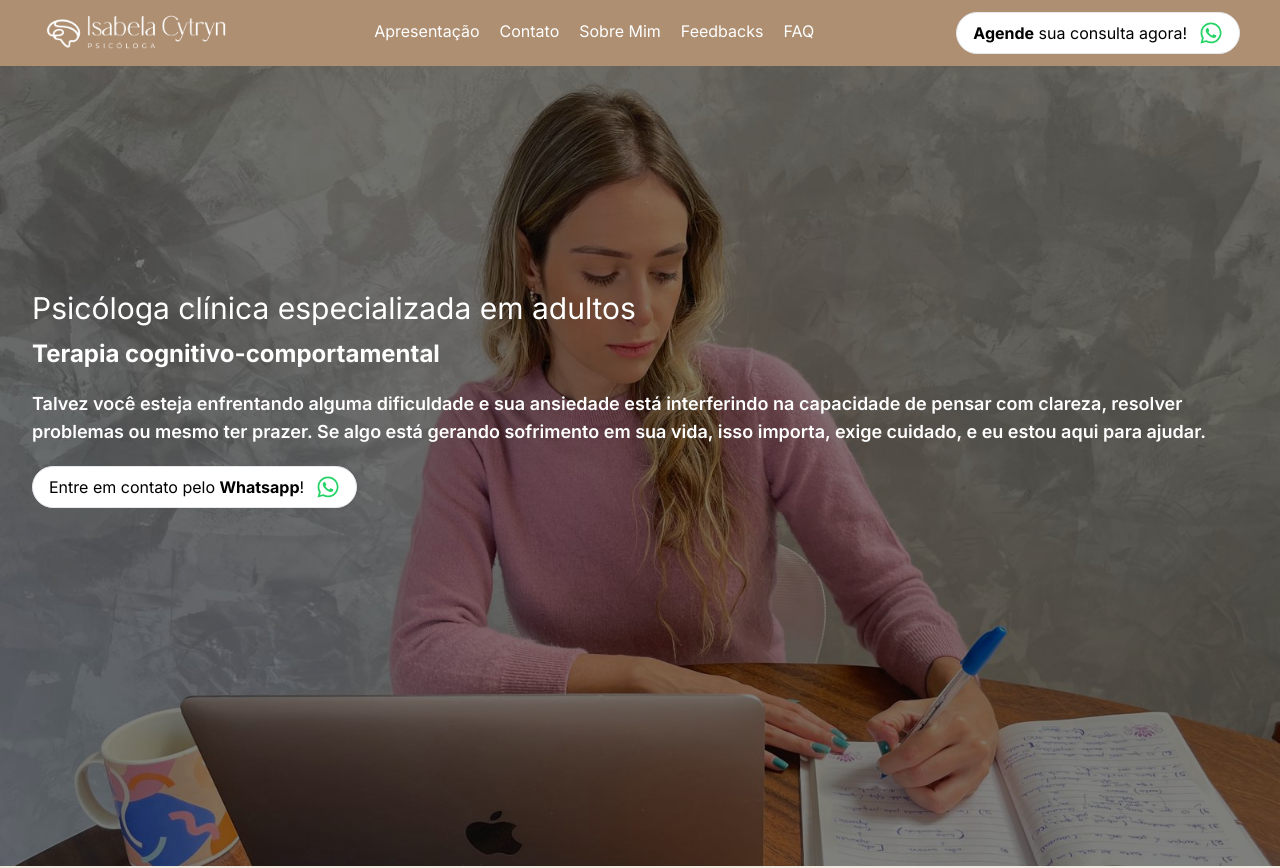
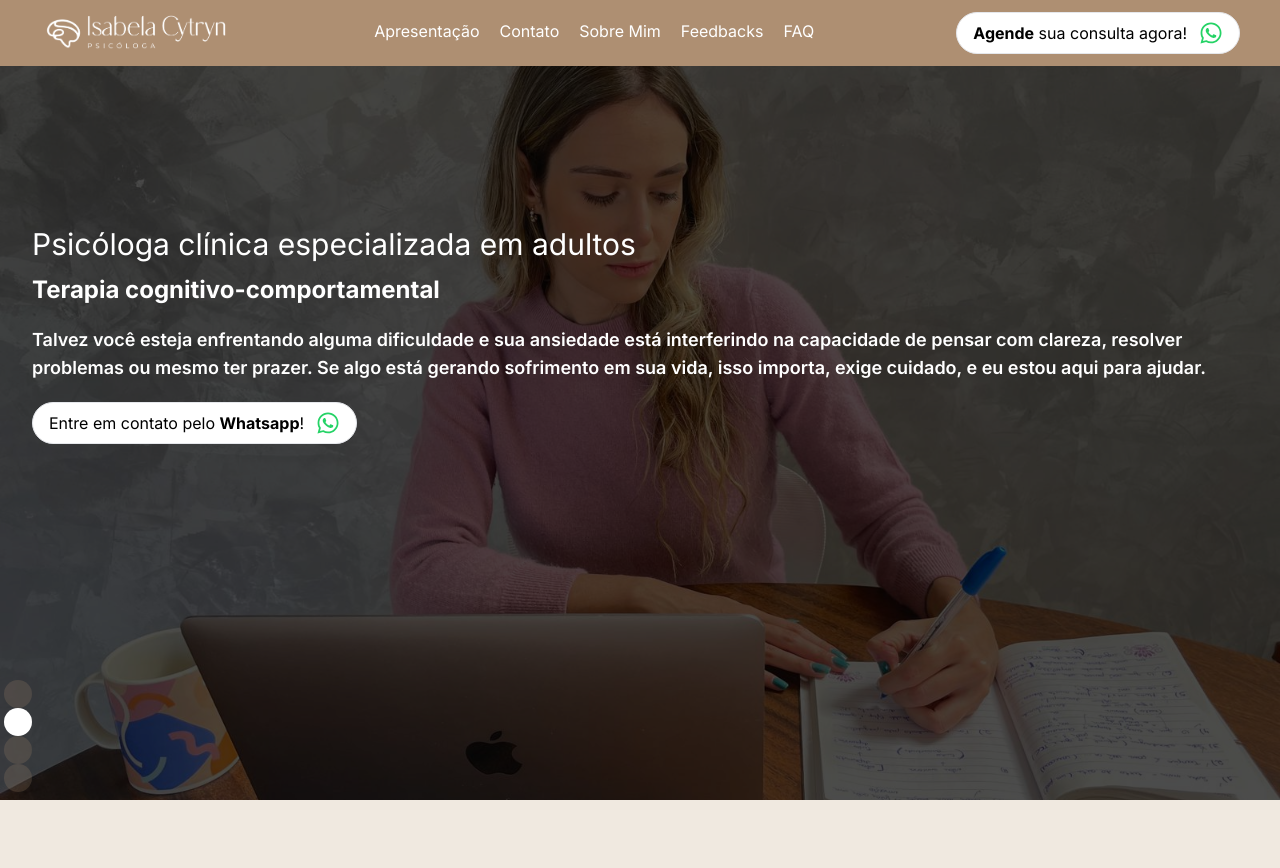
Before and after one commit to MarceloBxD/isacytryn, a Next.js app: page / in a window 1280 px wide. Shown: the top 868 px of the page. Built offline with nearby package versions, Linux system fonts and the light colour scheme.

Commit message:
chore: Update package.json and next.config.mjs to add Swiper dependency and configure image domains

```diff
--- a/components/CtaButton/index.tsx
+++ b/components/CtaButton/index.tsx
@@ -1,3 +1,4 @@
+import Link from "next/link";
 import React from "react";
 import { FaWhatsapp } from "react-icons/fa";
 
@@ -7,7 +8,11 @@ type CtaButtonProps = {
 
 export const CtaButton: React.FC<CtaButtonProps> = ({ title }) => {
   return (
-    <button className="flex border bg-white py-2 px-4 rounded-full z-50 items-center gap-3 ">
+    <Link
+      target="_blank"
+      href="https://api.whatsapp.com/send?phone=5521994633606&text=Oi,%20vim%20pelo%20site!%20"
+      className="flex border cursor-pointer bg-white py-2 px-4 rounded-full z-50 items-center gap-3 "
+    >
       {/* svg wpp */}
       <span
         dangerouslySetInnerHTML={{
@@ -16,6 +21,6 @@ export const CtaButton: React.FC<CtaButtonProps> = ({ title }) => {
         className="text-black text-md"
       />
       <FaWhatsapp size={24} color="#25D366" />
-    </button>
+    </Link>
   );
 };
--- a/components/Footer/index.tsx
+++ b/components/Footer/index.tsx
@@ -15,6 +15,7 @@ const SOCIAL_MEDIA_ITEMS = [
     name: "Instagram",
     image: <FaInstagram size={32} color="#fff" />,
     bgOnHover: "#E1306C",
+    href: "https://www.instagram.com/psi.isabelacytryn/",
   },
   {
     id: 2,
@@ -34,6 +35,7 @@ const SOCIAL_MEDIA_ITEMS = [
         height={32}
       />
     ),
+    href: "https://www.doctoralia.com.br/isabela-cytryn-2",
   },
 ];
 
@@ -54,12 +56,15 @@ const Footer: React.FC = () => {
       </div>
       <div className="flex flex-col py-5 bg-primary  items-center justify-center w-full">
         <div className="flex flex-col items-center justify-center w-full">
-          <div className="flex flex-col items-center justify-center w-full mb-5">
-            <h1 className="text-2xl font-bold text-black">Endereço</h1>
+          <div className="flex flex-col items-center justify-center w-full mb-5 gap-2">
+            <h1 className="text-xl md:text-2xl font-bold text-black">
+              Endereço
+            </h1>
             <p className="text-md md:text-lg max-w-[350px] md:max-w-full text-center mt-2 text-black">
               Rua Capitão Salomão, 63 - Humaitá - Rio de Janeiro, RJ
             </p>
-            <p className="text-lg"></p>
+            <p className="text-md md:text-lg font-bold">CRP: 05/69829</p>
+            <p className="text-md md:text-lg">Isabela Fernandes Cytryn</p>
           </div>
           <CtaButton title="Entre em contato pelo <b>Whatsapp</b>!" />
         </div>
--- a/next.config.mjs
+++ b/next.config.mjs
@@ -1,5 +1,8 @@
 /** @type {import('next').NextConfig} */
 const nextConfig = {
+  images: {
+    domains: ["images.unsplash.com"],
+  },
   typescript: {
     // !! WARN !!
     // Dangerously allow production builds to successfully complete even if
--- a/package.json
+++ b/package.json
@@ -20,6 +20,7 @@
     "react": "^18",
     "react-dom": "^18",
     "react-icons": "^5.2.1",
+    "swiper": "^11.1.4",
     "tailwind-merge": "^2.3.0",
     "tailwindcss-animate": "^1.0.7"
   },
--- a/src/app/globals.css
+++ b/src/app/globals.css
@@ -1,6 +1,10 @@
 @import "tailwindcss/base";
 @import "tailwindcss/components";
 @import "tailwindcss/utilities";
+
+@import "swiper/css";
+@import "swiper/css/navigation";
+@import "swiper/css/pagination";
 
 * {
   margin: 0;
@@ -13,3 +17,34 @@ body {
   background-color: #f0e9e0;
   overflow-x: hidden;
 }
+
+/* Estilos personalizados para os bullets de paginação */
+.swiper-pagination-bullet {
+  width: 28px;
+  height: 28px;
+  display: flex;
+  align-items: center;
+  justify-content: center;
+  background-color: #ae8f72; /* Cor de fundo */
+  color: #fff; /* Cor do texto */
+  border-radius: 50%; /* Forma circular */
+  margin: 0 5px; /* Espaçamento entre bullets */
+  font-size: 1rem; /* Tamanho da fonte */
+  transition: transform 0.3s; /* Animação de transição */
+  z-index: 20;
+}
+
+.swiper-pagination-bullet:hover {
+  transform: scale(1.2); /* Aumentar tamanho ao passar o mouse */
+  background-color: #fff; /* Cor de fundo ao passar o mouse */
+}
+
+.swiper-pagination-bullet-active {
+  background-color: #fff !important; /* Cor de fundo do bullet ativo */
+}
+
+/* Ajuste a cor da navegação do Swiper, se necessário */
+.swiper-button-next,
+.swiper-button-prev {
+  color: #264653; /* Cor das setas de navegação */
+}
--- a/src/sections/Presentation/index.tsx
+++ b/src/sections/Presentation/index.tsx
@@ -3,24 +3,69 @@
 // native imports
 import React from "react";
 import { motion } from "framer-motion";
-
+import "../../app/globals.css";
 // components
 import { CtaButton } from "../../../components/CtaButton";
 
-// amimation
+// animation
 import { FADE_IN_BASIC_ANIMATION } from "@/utils/animations";
+import Image from "next/image";
+// swiper
+import { Swiper, SwiperSlide } from "swiper/react";
+
+// swiper modules
+import { Pagination, Autoplay } from "swiper/modules";
 
 // data
 import { PRESENTATION_DATA } from "@/data";
 
+const IMAGES_TO_SLIDE = [
+  "/images/bg.jpg",
+  "/images/bg.jpg",
+  "/images/bg.jpg",
+  "/images/bg.jpg",
+];
+
+const SwiperComponent: React.FC = () => {
+  return (
+    <Swiper
+      className="h-[calc(100vh-85px)] md:h-[calc(100vh-65.6px)] w-screen z-0"
+      pagination={{
+        clickable: true,
+      }}
+      loop={true}
+      modules={[Pagination, Autoplay]}
+      parallax={true}
+      autoplay={{
+        delay: 5000,
+        disableOnInteraction: false,
+      }}
+      slidesPerView={1}
+      onSlideChange={() => console.log("slide change")}
+      onSwiper={(swiper) => console.log(swiper)}
+    >
+      {IMAGES_TO_SLIDE.map((image, index) => (
+        <SwiperSlide key={index}>
+          <div className="h-screen w-screen relative">
+            <Image
+              src={image}
+              alt="Picture of the author"
+              layout="fill"
+              objectFit="cover"
+            />
+            <div className="absolute inset-0 bg-black opacity-70"></div>
+          </div>
+        </SwiperSlide>
+      ))}
+    </Swiper>
+  );
+};
+
 const Presentation: React.FC = () => {
   return (
-    <section
-      id="apresentacao"
-      className={`flex relative bg-hero-pattern object-cover position-center bg-cover bg-no-repeat h-screen w-screen bg-fixed  bg-opacity-25`}
-    >
-      <div className="absolute inset-0 bg-black opacity-50"></div>
-      <div className="flex container flex-col gap-5 pt-32 md:pt-56 justify-left h-full">
+    <section id="apresentacao" className="relative h-screen w-screen">
+      <SwiperComponent />
+      <div className="absolute inset-0 flex flex-col gap-5 pt-24 md:pt-40 justify-left container mx-auto z-10">
         <div className="flex relative flex-col items-left text-white gap-3">
           <motion.h1
             {...FADE_IN_BASIC_ANIMATION}
```
Also changed, not shown: 1 other file (tests, documents, lock files or other folders).
